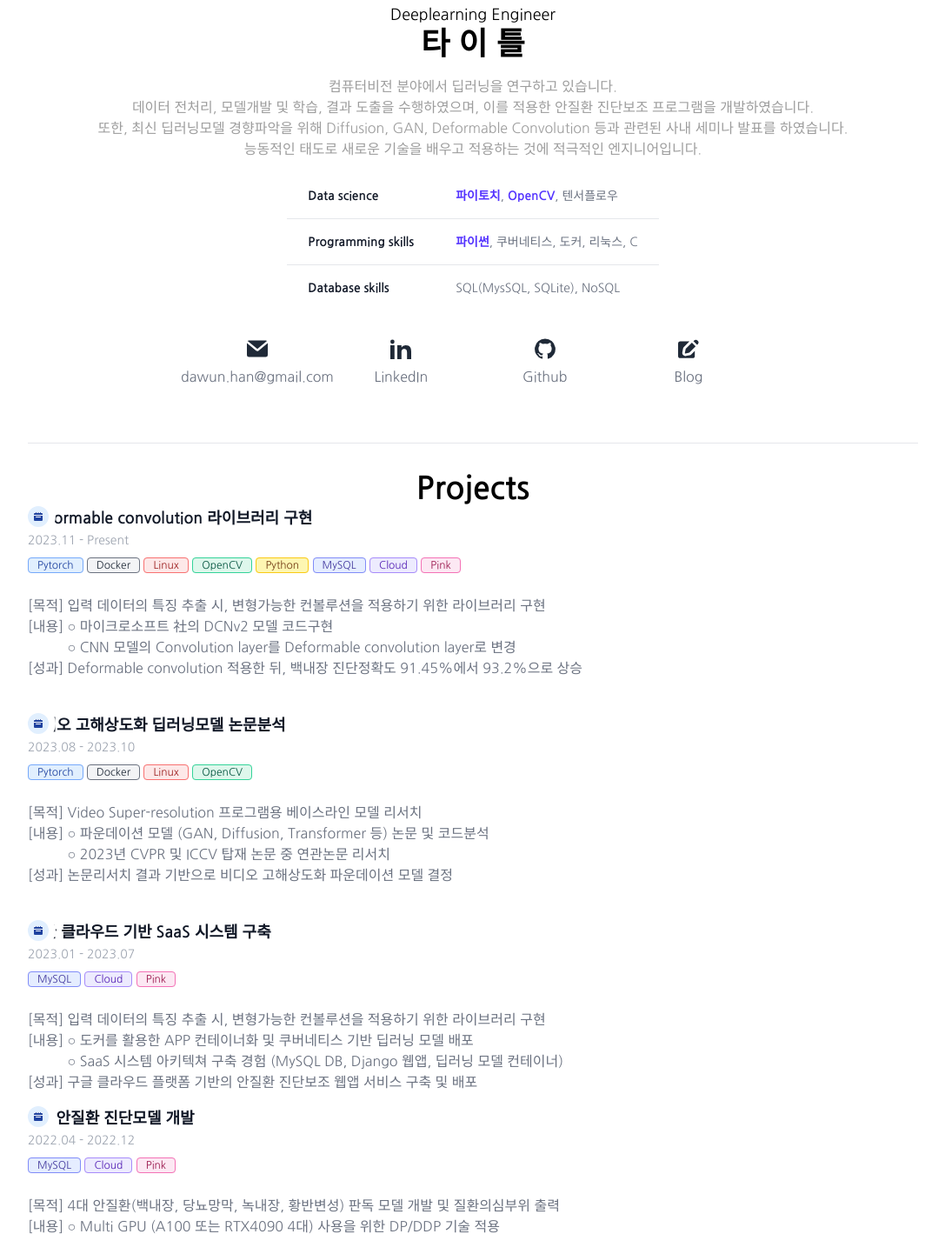
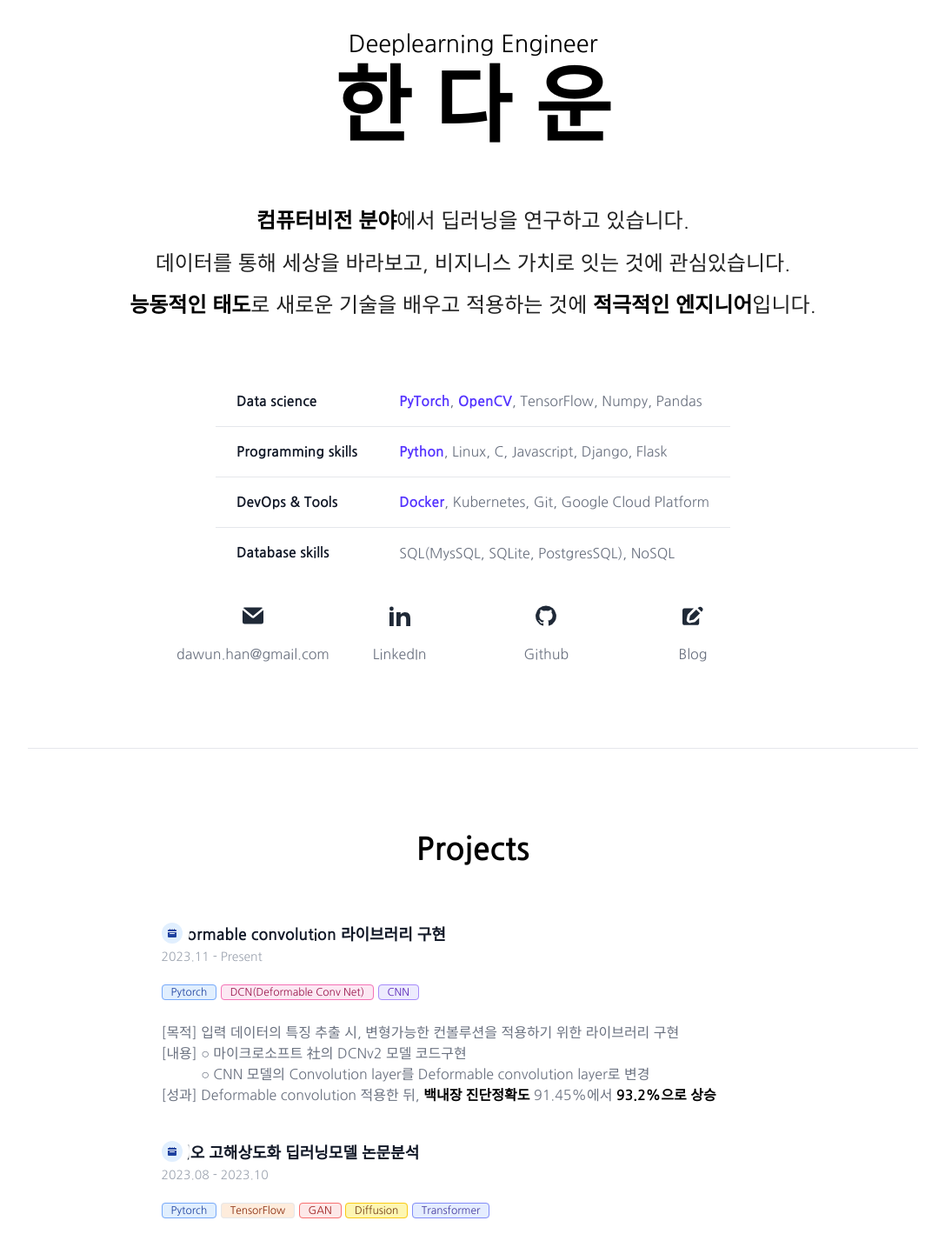
Before and after one commit to DAWUNHAN/portfolio, a plain HTML site: page index.html in a window 1280 px wide. Shown: the part 63-1482 px from the top of the page at 87% size, without its empty margins (96-1183 px from the left). Drawn offline with nearby package versions, Linux system fonts and the light colour scheme.

Commit message:
Add files via upload

```diff
--- a/index.css
+++ b/index.css
@@ -13,21 +13,39 @@ body:before {
     display: block;
     content: "";
     width: 100%;
-    height: 10px;
+    height: 17px;
     background: -webkit-gradient(linear, left top, right top, from(#5433FF), color-stop(#20BDFF), to(#A5FECB));
     background: linear-gradient(90deg, #5433FF, #20BDFF, #A5FECB);
 }
 
 .container {
-    padding: 50px 10%;
+    padding: 100px 10%;
+}
+.small-title{
+  font-size: 1.7rem;
+  margin-bottom: 10px;
 }
 .desc-title {
-    color: #9d9d9d;
+    color: #212121;
 }
 .text-strong {
   font-weight: bold;
   color: #5433FF; /* This is Tailwind's red-500 color, you can use any hex color you prefer */
 }
+.text-black{
+  color: black;
+}
+.desc-title {
+  font-size: 1.5rem;
+}
+.mb-2 {
+  margin-bottom: 20px; /* 여기서는 8px로 설정했으나, 원하는 간격에 따라 조정 가능 */
+}
 .indent-text {
   color: rgba(0, 0, 0, 0);
 }
+.centered-list {
+  width: 70%; /* 너비 설정 */
+  margin: 0 auto; /* 가운데 정렬 */
+  text-align: left; /* 텍스트 왼쪽 정렬 */
+}
--- a/index.html
+++ b/index.html
@@ -14,25 +14,27 @@
 </head>
 <body>
   <div class="container">
-    <header class="text-center py-4">
+    <header class="text-center">
       <p class="title small-title text-lg">Deeplearning Engineer</p>
-      <h2 class="title main-title text-4xl font-bold sm:text-6xl">타 이 틀</h2>
-      <p class="title desc-title text-gray-300 pt-4">컴퓨터비전 분야에서 딥러닝을 연구하고 있습니다. </br> 데이터 전처리, 모델개발 및 학습, 결과 도출을 수행하였으며,
-이를 적용한 안질환 진단보조 프로그램을 개발하였습니다.  </br> 또한, 최신 딥러닝모델 경향파악을 위해 Diffusion, GAN,
-Deformable Convolution 등과 관련된 사내 세미나 발표를 하였습니다.  </br> 능동적인 태도로 새로운 기술을 배우고
-적용하는 것에 적극적인 엔지니어입니다.</p>
+      <h2 class="title main-title text-8xl font-bold sm:text-6xl">한 다 운</h2>
+      <div class="title desc-title text-gray-300 my-16">
+        <p class="mb-3"><span class="text-strong text-black">컴퓨터비전 분야</span>에서 딥러닝을 연구하고 있습니다.</p>
+        <p class="mb-3">데이터를 통해 세상을 바라보고, 비지니스 가치로 잇는 것에 관심있습니다.</p>
+        <p class="mb-3"><span class="text-strong text-black">능동적인 태도</span>로 새로운 기술을 배우고 적용하는 것에 <span class="text-strong text-black">적극적인 엔지니어</span>입니다.</p>
+      </div>
+
     </header>
 
     <div class="part-techstacks ">
       <div class="flex justify-center overflow-x-auto">
-          <table class="text-sm text-left rtl:text-right text-gray-500 dark:text-gray-400">
+          <table class="text-left rtl:text-right text-gray-500 dark:text-gray-400">
               <tbody>
                   <tr class="bg-white border-b dark:bg-gray-800 dark:border-gray-700">
                       <th scope="row" class="px-6 py-4 font-medium text-gray-900 whitespace-nowrap dark:text-white">
                           <strong>Data science</strong>
                       </th>
                       <td class="px-6 py-4">
-                          <span class="text-strong">파이토치</span>, <span class="text-strong">OpenCV</span>, 텐서플로우
+                          <span class="text-strong">PyTorch</span>, <span class="text-strong">OpenCV</span>, TensorFlow, Numpy, Pandas
                       </td>
                   </tr>
                   <tr class="bg-white border-b dark:bg-gray-800 dark:border-gray-700">
@@ -40,15 +42,23 @@ Deformable Convolution 등과 관련된 사내 세미나 발표를 하였습니
                           <strong>Programming skills</strong>
                       </th>
                       <td class="px-6 py-4">
-                          <span class="text-strong">파이썬</span>, 쿠버네티스, 도커, 리눅스, C
+                          <span class="text-strong">Python</span>, Linux, C, Javascript, Django, Flask
                       </td>
                   </tr>
+                  <tr class="bg-white border-b dark:bg-gray-800 dark:border-gray-700">
+                    <th scope="row" class="px-6 py-4 font-medium text-gray-900 whitespace-nowrap dark:text-white">
+                        <strong>DevOps & Tools</strong>
+                    </th>
+                    <td class="px-6 py-4">
+                        <span class="text-strong">Docker</span>, Kubernetes, Git, Google Cloud Platform
+                    </td>
+                </tr>
                   <tr class="bg-white dark:bg-gray-800">
                       <th scope="row" class="px-6 py-4 font-medium text-gray-900 whitespace-nowrap dark:text-white">
                           <strong>Database skills</strong>
                       </th>
                       <td class="px-6 py-4">
-                          SQL(MysSQL, SQLite), NoSQL
+                          SQL(MysSQL, SQLite, PostgresSQL), NoSQL
                       </td>
                   </tr>
               </tbody>
@@ -57,7 +67,7 @@ Deformable Convolution 등과 관련된 사내 세미나 발표를 하였습니
     </div>
 
     <div class="part-contacts">
-      <dl class="grid max-w-screen-xl grid-cols-2 gap-8 p-4 mx-auto text-gray-900 sm:grid-cols-3 xl:grid-cols-6 dark:text-white sm:p-8">
+      <dl class="grid max-w-screen-xl grid-cols-2 gap-5 py-16 px-4 mx-auto text-gray-900 sm:grid-cols-3 xl:grid-cols-6 dark:text-white sm:pt-8 sm:pb-16">
         <div class="flex flex-col items-center justify-center"></div>
         <a href="mailto: dawun.han@gmail.com">
           <div class="flex flex-col items-center justify-center">
@@ -100,8 +110,8 @@ Deformable Convolution 등과 관련된 사내 세미나 발표를 하였습니
 
     <hr class="h-px my-8 bg-gray-200 border-0 dark:bg-gray-700">
     <div class="part-projects">
-      <h2 class="text-center title main-title text-4xl font-bold">Projects</h2>
-      <ol class="relative border-s border-gray-200 dark:border-gray-700">
+      <h2 class="text-center title main-title text-4xl font-bold py-16">Projects</h2>
+      <ol class="relative border-s border-gray-200 dark:border-gray-700 centered-list">
           <li class="mb-10 ms-6">
               <span class="absolute flex items-center justify-center w-6 h-6 bg-blue-100 rounded-full -start-3 ring-8 ring-white dark:ring-gray-900 dark:bg-blue-900">
                   <svg class="w-2.5 h-2.5 text-blue-800 dark:text-blue-300" aria-hidden="true" xmlns="http://www.w3.org/2000/svg" fill="currentColor" viewBox="0 0 20 20">
@@ -111,18 +121,13 @@ Deformable Convolution 등과 관련된 사내 세미나 발표를 하였습니
               <h3 class="flex items-center mb-1 text-lg font-semibold text-gray-900 dark:text-white">Deformable convolution 라이브러리 구현</h3>
               <time class="block mb-2 text-sm font-normal leading-none text-gray-400 dark:text-gray-500">2023.11 - Present</time>
               <span class="bg-blue-100 text-blue-800 text-xs font-medium me-2 px-2.5 py-0.5 rounded dark:bg-gray-700 dark:text-blue-400 border border-blue-400">Pytorch</span>
-              <span class="bg-gray-100 text-gray-800 text-xs font-medium me-2 px-2.5 py-0.5 rounded dark:bg-gray-700 dark:text-gray-400 border border-gray-500">Docker</span>
-              <span class="bg-red-100 text-red-800 text-xs font-medium me-2 px-2.5 py-0.5 rounded dark:bg-gray-700 dark:text-red-400 border border-red-400">Linux</span>
-              <span class="bg-green-100 text-green-800 text-xs font-medium me-2 px-2.5 py-0.5 rounded dark:bg-gray-700 dark:text-green-400 border border-green-400">OpenCV</span>
-              <span class="bg-yellow-100 text-yellow-800 text-xs font-medium me-2 px-2.5 py-0.5 rounded dark:bg-gray-700 dark:text-yellow-300 border border-yellow-300">Python</span>
-              <span class="bg-indigo-100 text-indigo-800 text-xs font-medium me-2 px-2.5 py-0.5 rounded dark:bg-gray-700 dark:text-indigo-400 border border-indigo-400">MySQL</span>
-              <span class="bg-purple-100 text-purple-800 text-xs font-medium me-2 px-2.5 py-0.5 rounded dark:bg-gray-700 dark:text-purple-400 border border-purple-400">Cloud</span>
-              <span class="bg-pink-100 text-pink-800 text-xs font-medium me-2 px-2.5 py-0.5 rounded dark:bg-gray-700 dark:text-pink-400 border border-pink-400">Pink</span>
+              <span class="bg-pink-100 text-pink-800 text-xs font-medium me-2 px-2.5 py-0.5 rounded dark:bg-gray-700 dark:text-pink-400 border border-pink-400">DCN(Deformable Conv Net)</span>
+            <span class="bg-purple-100 text-purple-800 text-xs font-medium me-2 px-2.5 py-0.5 rounded dark:bg-gray-700 dark:text-purple-400 border border-purple-400">CNN</span>
               <p class="mb-4 text-base font-normal text-gray-500 dark:text-gray-400"></br>
                 [목적] 입력 데이터의 특징 추출 시, 변형가능한 컨볼루션을 적용하기 위한 라이브러리 구현</br>
                 [내용] ○ 마이크로소프트 社의 DCNv2 모델 코드구현</br>
                 <span class="indent-text">[내용]</span> ○ CNN 모델의 Convolution layer를 Deformable convolution layer로 변경</br>
-                [성과] Deformable convolution 적용한 뒤, 백내장 진단정확도 91.45%에서 93.2%으로 상승
+                [성과] Deformable convolution 적용한 뒤, <span class="text-strong text-black">백내장 진단정확도</span> 91.45%에서 <span class="text-strong text-black">93.2%으로 상승</span>
               </p>
           </li>
           <li class="mb-10 ms-6">
@@ -134,14 +139,15 @@ Deformable Convolution 등과 관련된 사내 세미나 발표를 하였습니
               <h3 class="mb-1 text-lg font-semibold text-gray-900 dark:text-white">비디오 고해상도화 딥러닝모델 논문분석</h3>
               <time class="block mb-2 text-sm font-normal leading-none text-gray-400 dark:text-gray-500">2023.08 - 2023.10</time>
               <span class="bg-blue-100 text-blue-800 text-xs font-medium me-2 px-2.5 py-0.5 rounded dark:bg-gray-700 dark:text-blue-400 border border-blue-400">Pytorch</span>
-              <span class="bg-gray-100 text-gray-800 text-xs font-medium me-2 px-2.5 py-0.5 rounded dark:bg-gray-700 dark:text-gray-400 border border-gray-500">Docker</span>
-              <span class="bg-red-100 text-red-800 text-xs font-medium me-2 px-2.5 py-0.5 rounded dark:bg-gray-700 dark:text-red-400 border border-red-400">Linux</span>
-              <span class="bg-green-100 text-green-800 text-xs font-medium me-2 px-2.5 py-0.5 rounded dark:bg-gray-700 dark:text-green-400 border border-green-400">OpenCV</span>
+            <span class="bg-orange-100 text-orange-800 text-xs font-medium me-2 px-2.5 py-0.5 rounded dark:bg-gray-700 dark:text-orange-400 border border-orange-400">TensorFlow</span>
+            <span class="bg-red-100 text-red-800 text-xs font-medium me-2 px-2.5 py-0.5 rounded dark:bg-gray-700 dark:text-red-400 border border-red-400">GAN</span>
+            <span class="bg-yellow-100 text-yellow-800 text-xs font-medium me-2 px-2.5 py-0.5 rounded dark:bg-gray-700 dark:text-yellow-300 border border-yellow-300">Diffusion</span>
+            <span class="bg-indigo-100 text-indigo-800 text-xs font-medium me-2 px-2.5 py-0.5 rounded dark:bg-gray-700 dark:text-indigo-400 border border-indigo-400">Transformer</span>
               <p class="mb-4 text-base font-normal text-gray-500 dark:text-gray-400"></br>
                 [목적] Video Super-resolution 프로그램용 베이스라인 모델 리서치</br>
                 [내용] ○ 파운데이션 모델 (GAN, Diffusion, Transformer 등) 논문 및 코드분석 </br>
                 <span class="indent-text">[내용]</span> ○ 2023년 CVPR 및 ICCV 탑재 논문 중 연관논문 리서치</br>
-                [성과] 논문리서치 결과 기반으로 비디오 고해상도화 파운데이션 모델 결정
+                [성과] 논문리서치 결과 기반으로 비디오 고해상도화 <span class="text-strong text-black">파운데이션 모델 결정</span>
               </p>
           </li>
           <li class="ms-6">
@@ -152,14 +158,16 @@ Deformable Convolution 등과 관련된 사내 세미나 발표를 하였습니
               </span>
               <h3 class="mb-1 text-lg font-semibold text-gray-900 dark:text-white">구글 클라우드 기반 SaaS 시스템 구축</h3>
               <time class="block mb-2 text-sm font-normal leading-none text-gray-400 dark:text-gray-500">2023.01 - 2023.07</time>
-              <span class="bg-indigo-100 text-indigo-800 text-xs font-medium me-2 px-2.5 py-0.5 rounded dark:bg-gray-700 dark:text-indigo-400 border border-indigo-400">MySQL</span>
-              <span class="bg-purple-100 text-purple-800 text-xs font-medium me-2 px-2.5 py-0.5 rounded dark:bg-gray-700 dark:text-purple-400 border border-purple-400">Cloud</span>
-              <span class="bg-pink-100 text-pink-800 text-xs font-medium me-2 px-2.5 py-0.5 rounded dark:bg-gray-700 dark:text-pink-400 border border-pink-400">Pink</span>
+              <span class="bg-blue-200 text-blue-900 text-xs font-medium me-2 px-2.5 py-0.5 rounded dark:bg-gray-700 dark:text-blue-500 border border-blue-500">Google Cloud</span>
+              <span class="bg-gray-100 text-gray-800 text-xs font-medium me-2 px-2.5 py-0.5 rounded dark:bg-gray-700 dark:text-gray-400 border border-gray-500">Docker</span>
+              <span class="bg-red-100 text-red-800 text-xs font-medium me-2 px-2.5 py-0.5 rounded dark:bg-gray-700 dark:text-red-400 border border-red-400">Linux</span>
+              <span class="bg-green-100 text-green-800 text-xs font-medium me-2 px-2.5 py-0.5 rounded dark:bg-gray-700 dark:text-green-400 border border-green-400">Kubernetes</span>
+            <span class="bg-purple-100 text-purple-800 text-xs font-medium me-2 px-2.5 py-0.5 rounded dark:bg-gray-700 dark:text-purple-400 border border-purple-400">Django</span>
               <p class="mb-4 text-base font-normal text-gray-500 dark:text-gray-400"></br>
                 [목적] 입력 데이터의 특징 추출 시, 변형가능한 컨볼루션을 적용하기 위한 라이브러리 구현</br>
                 [내용] ○ 도커를 활용한 APP 컨테이너화 및 쿠버네티스 기반 딥러닝 모델 배포</br>
                 <span class="indent-text">[내용]</span> ○ SaaS 시스템 아키텍쳐 구축 경험 (MySQL DB, Django 웹앱, 딥러닝 모델 컨테이너) </br>
-                [성과] 구글 클라우드 플랫폼 기반의 안질환 진단보조 웹앱 서비스 구축 및 배포
+                [성과] 구글 클라우드 플랫폼 기반의 안질환 진단보조 <span class="text-strong text-black">웹앱 서비스 구축 및 배포</span>
               </p>
           </li>
           <li class="ms-6">
@@ -170,16 +178,18 @@ Deformable Convolution 등과 관련된 사내 세미나 발표를 하였습니
               </span>
               <h3 class="mb-1 text-lg font-semibold text-gray-900 dark:text-white">4대 안질환 진단모델 개발</h3>
               <time class="block mb-2 text-sm font-normal leading-none text-gray-400 dark:text-gray-500">2022.04 - 2022.12</time>
-              <span class="bg-indigo-100 text-indigo-800 text-xs font-medium me-2 px-2.5 py-0.5 rounded dark:bg-gray-700 dark:text-indigo-400 border border-indigo-400">MySQL</span>
-              <span class="bg-purple-100 text-purple-800 text-xs font-medium me-2 px-2.5 py-0.5 rounded dark:bg-gray-700 dark:text-purple-400 border border-purple-400">Cloud</span>
-              <span class="bg-pink-100 text-pink-800 text-xs font-medium me-2 px-2.5 py-0.5 rounded dark:bg-gray-700 dark:text-pink-400 border border-pink-400">Pink</span>
+              <span class="bg-yellow-100 text-yellow-800 text-xs font-medium me-2 px-2.5 py-0.5 rounded dark:bg-gray-700 dark:text-yellow-300 border border-yellow-300">Python</span>
+<span class="bg-blue-100 text-blue-800 text-xs font-medium me-2 px-2.5 py-0.5 rounded dark:bg-gray-700 dark:text-blue-400 border border-blue-400">Pytorch</span>
+<span class="bg-green-200 text-green-900 text-xs font-medium me-2 px-2.5 py-0.5 rounded dark:bg-gray-700 dark:text-green-500 border border-green-500">GradCAM</span>
+<span class="bg-red-100 text-red-800 text-xs font-medium me-2 px-2.5 py-0.5 rounded dark:bg-gray-700 dark:text-red-400 border border-red-400">ResNet</span>
+
               <p class="mb-4 text-base font-normal text-gray-500 dark:text-gray-400"></br>
                 [목적] 4대 안질환(백내장, 당뇨망막, 녹내장, 황반변성) 판독 모델 개발 및 질환의심부위 출력</br>
                 [내용] ○ Multi GPU (A100 또는 RTX4090 4대) 사용을 위한 DP/DDP 기술 적용</br>
                 <span class="indent-text">[내용]</span> ○ 모델 개발 파이프라인(데이터 전처리, 모델 학습, 테스트 결과 그래프 출력) 구축</br>
                 <span class="indent-text">[내용]</span> ○ 텐서보드의 모델 학습 모니터링 시스템 도입</br>
                 <span class="indent-text">[내용]</span> ○ GradCAM을 활용한 질환의심부위 표기 </br>
-                [성과] ○ 안질환(백내장, 당뇨망막, 녹내장, 황반변성) 판독모델개발 (정확도 91.4%, 98.4%, 96%, 93.45%)</br>
+                [성과] ○ <span class="text-strong text-black">4대 안질환 판독모델개발</span> (정확도 각 91.4%, 98.4%, 96%, 93.45%)</br>
                 <span class="indent-text">[내용]</span> ○ 보건복지부 정부지원사업 1단계 통과 및 사업비 증액
               </p>
           </li>
```
